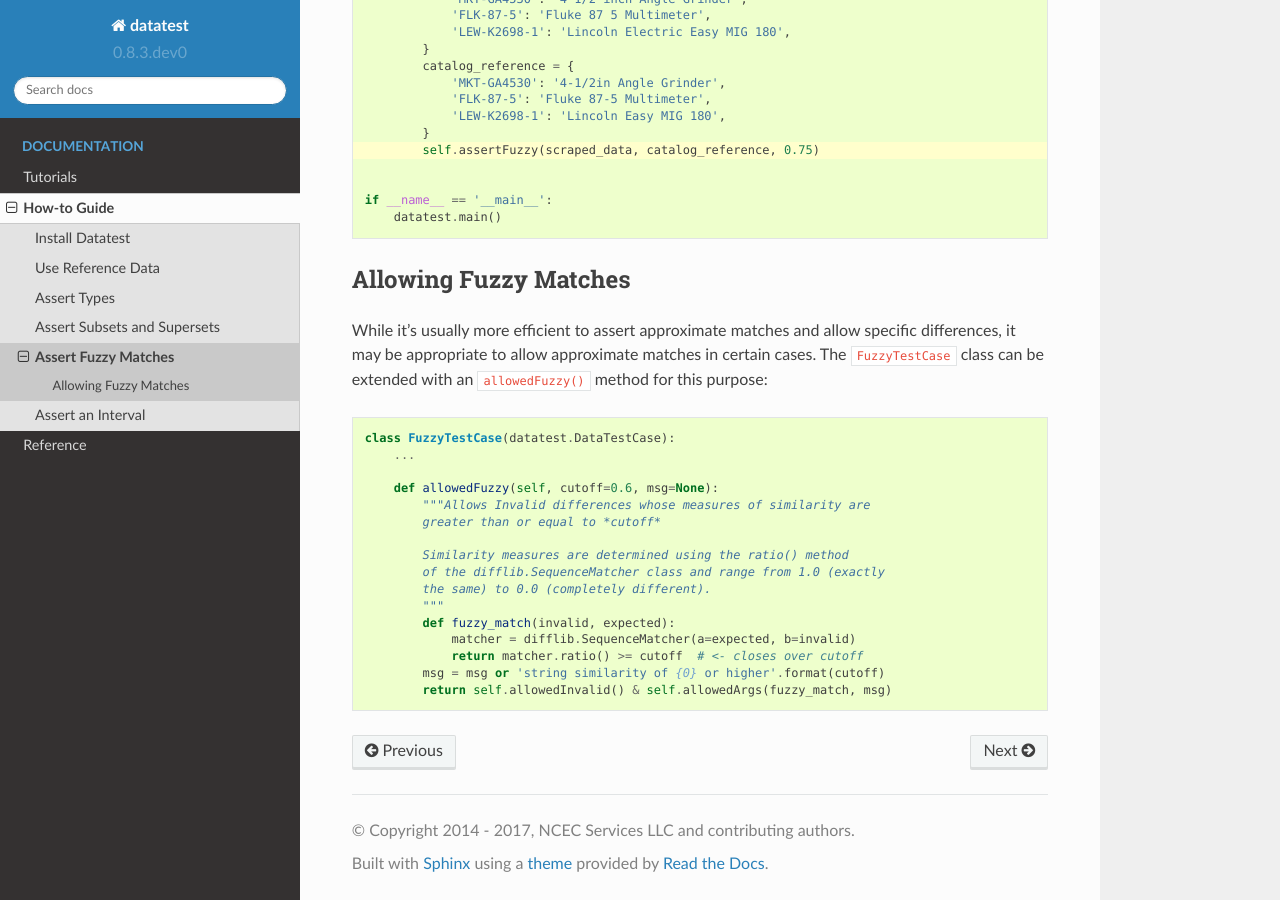
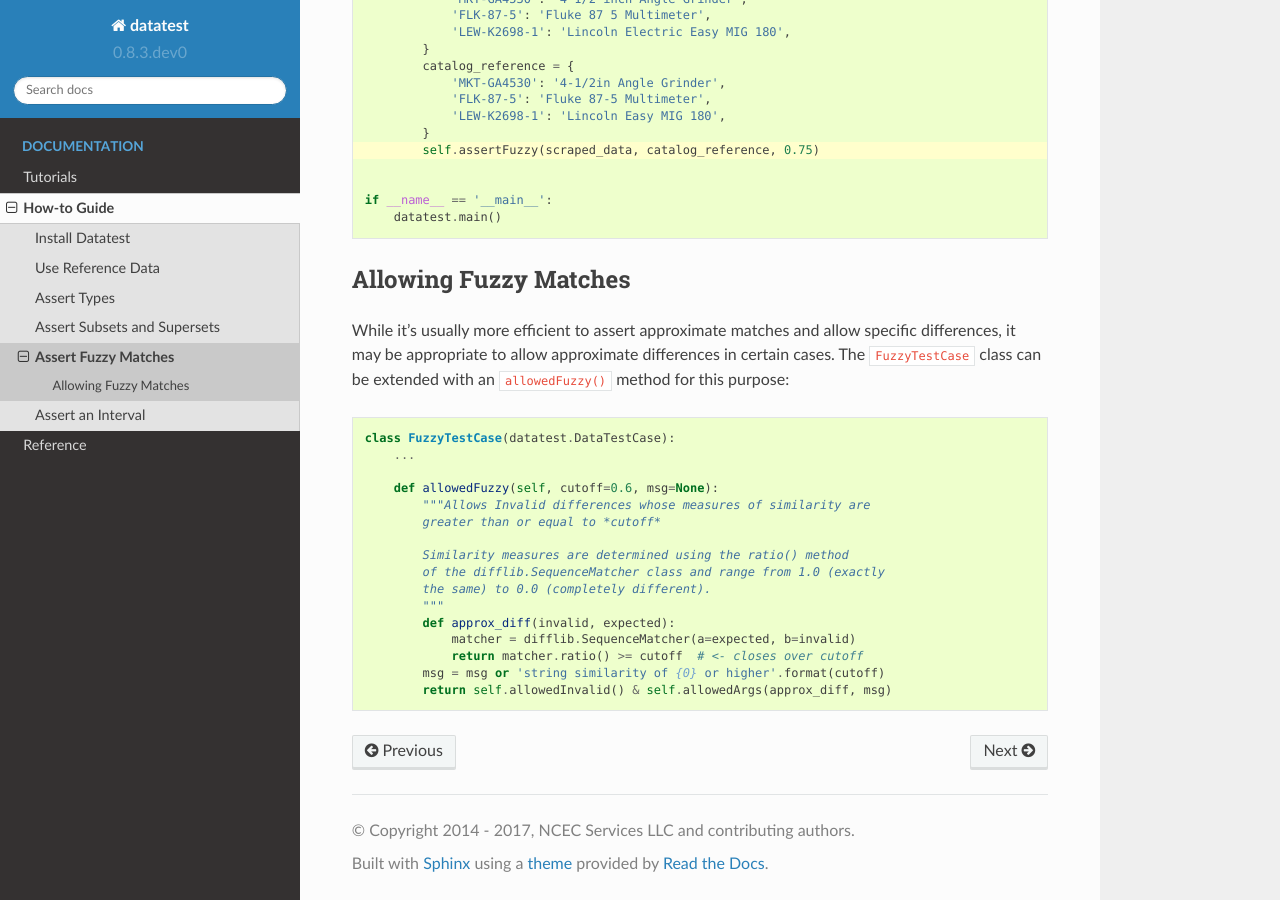
Before and after one commit to shawnbrown/datatest, a Sphinx documentation site: the page built from docs/how-to/fuzzy-matches.rst, in a window 1280 px wide and 900 px high, scrolled down 922 px. Built offline with Sphinx 7.4.7 and the Read the Docs theme 2.0.0, drawn with Linux system fonts in a browser that asks for light colours.

Commit message:
Reword "Allowing Fuzzy Matches" documentation to improve readability.

```diff
--- a/docs/how-to/fuzzy-matches.rst
+++ b/docs/how-to/fuzzy-matches.rst
@@ -78,8 +78,8 @@ Allowing Fuzzy Matches
 
 While it's usually more efficient to assert approximate matches and
 allow specific differences, it may be appropriate to allow approximate
-matches in certain cases. The ``FuzzyTestCase`` class can be extended
-with an ``allowedFuzzy()`` method for this purpose:
+differences in certain cases. The ``FuzzyTestCase`` class can be
+extended with an ``allowedFuzzy()`` method for this purpose:
 
 .. code-block:: python
 
@@ -94,8 +94,8 @@ with an ``allowedFuzzy()`` method for this purpose:
             of the difflib.SequenceMatcher class and range from 1.0 (exactly
             the same) to 0.0 (completely different).
             """
-            def fuzzy_match(invalid, expected):
+            def approx_diff(invalid, expected):
                 matcher = difflib.SequenceMatcher(a=expected, b=invalid)
                 return matcher.ratio() >= cutoff  # <- closes over cutoff
             msg = msg or 'string similarity of {0} or higher'.format(cutoff)
-            return self.allowedInvalid() & self.allowedArgs(fuzzy_match, msg)
+            return self.allowedInvalid() & self.allowedArgs(approx_diff, msg)
```
